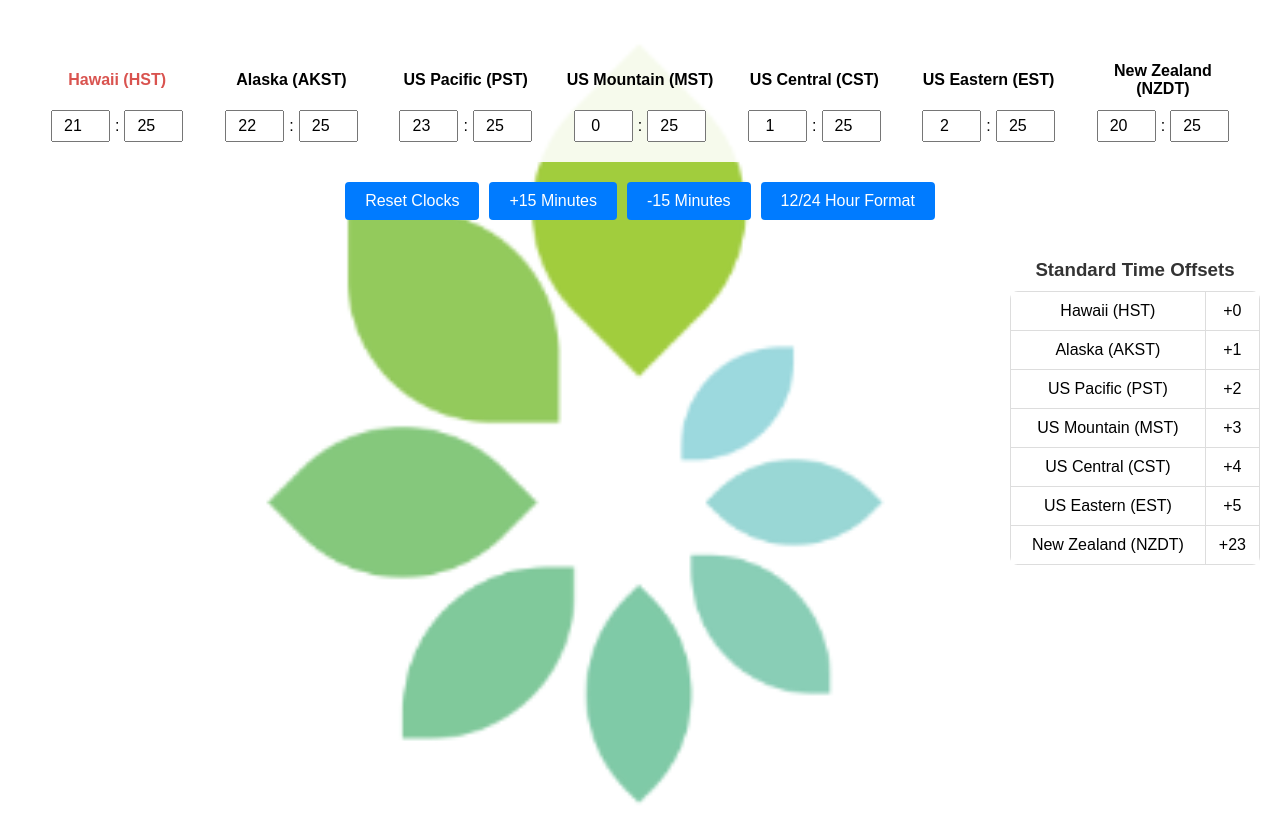
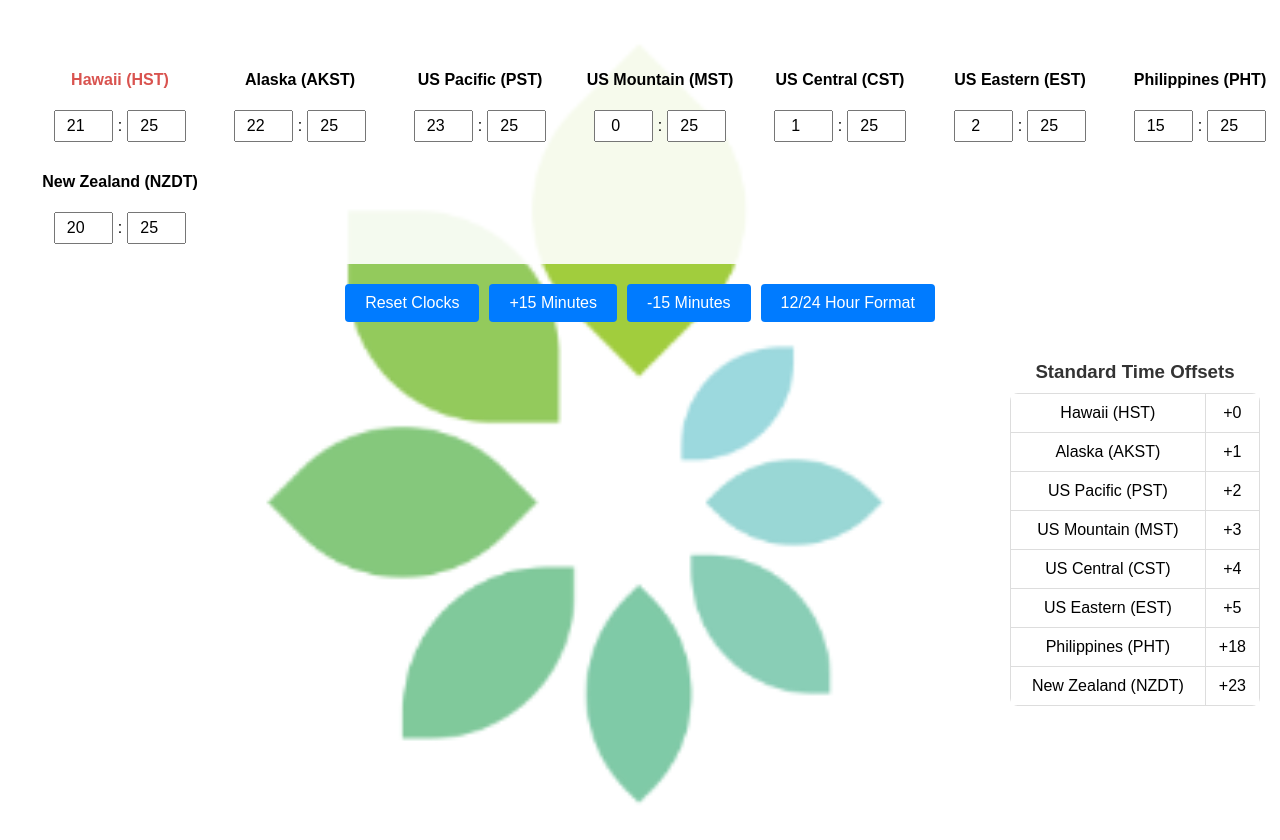
Before and after one commit to saastabp/tz-clocks, a plain HTML site: page index.html in a window 1280 px wide. Drawn offline with Linux system fonts and the light colour scheme.

Commit message:
Added Philippines clock

```diff
--- a/clocks.css
+++ b/clocks.css
@@ -29,7 +29,7 @@ body {
 
 .clock-table {
     width: 100%;
-    max-width: 1200px;
+    max-width: 1400px;
     margin: 20px auto;
     display: grid;
     grid-template-columns: repeat(auto-fit, minmax(150px, 1fr));
--- a/index.html
+++ b/index.html
@@ -61,6 +61,13 @@
                     </div>
                 </div>
                 <div class="clock-column">
+                    <div class="clock-header">Philippines (PHT)</div>
+                    <div class="time-inputs">
+                        <input type="number" id="philippines-hour" min="0" max="23" step="1"> :
+                        <input type="number" id="philippines-minute" min="0" max="59" step="15">
+                    </div>
+                </div>
+                <div class="clock-column">
                     <div class="clock-header">New Zealand (NZDT)</div>
                     <div class="time-inputs">
                         <input type="number" id="new-zealand-hour" min="0" max="23" step="1"> :
@@ -86,6 +93,7 @@
                         <tr><td>US Mountain (MST)</td><td>+3</td></tr>
                         <tr><td>US Central (CST)</td><td>+4</td></tr>
                         <tr><td>US Eastern (EST)</td><td>+5</td></tr>
+                        <tr><td>Philippines (PHT)</td><td>+18</td></tr>
                         <tr><td>New Zealand (NZDT)</td><td>+23</td></tr>
                     </table>
                 </div>
@@ -100,6 +108,7 @@
                         <tr><td>US Mountain (MDT)</td><td>+4</td></tr>
                         <tr><td>US Central (CDT)</td><td>+5</td></tr>
                         <tr><td>US Eastern (EDT)</td><td>+6</td></tr>
+                        <tr><td>Philippines (PHT)</td><td>+18</td></tr>
                         <tr><td>New Zealand (NZDT)</td><td>+23</td></tr>
                     </table>
                 </div>
@@ -108,25 +117,25 @@
     </div>
 
     <script>
-        // All the existing script content remains the same, just add these new functions and modifications:
         function getTimeZones() {
             // Base timezone configuration
             const zones = [
                 { id: 'hawaii', name: 'HST', hourInput: 'hawaii-hour', minuteInput: 'hawaii-minute', offset: 0 },
                 { id: 'alaska', name: 'AKST', hourInput: 'alaska-hour', minuteInput: 'alaska-minute', offset: 1 },
                 { id: 'us-pacific', name: 'PST', hourInput: 'us-pacific-hour', minuteInput: 'us-pacific-minute', offset: 2 },
-                { id: 'arizona', name: 'MST', hourInput: 'arizona-hour', minuteInput: 'arizona-minute', offset: 2 }, // One hour behind Mountain during DST
+                { id: 'arizona', name: 'MST', hourInput: 'arizona-hour', minuteInput: 'arizona-minute', offset: 2 },
                 { id: 'us-mountain', name: 'MST', hourInput: 'us-mountain-hour', minuteInput: 'us-mountain-minute', offset: 3 },
                 { id: 'us-central', name: 'CST', hourInput: 'us-central-hour', minuteInput: 'us-central-minute', offset: 4 },
                 { id: 'us-eastern', name: 'EST', hourInput: 'us-eastern-hour', minuteInput: 'us-eastern-minute', offset: 5 },
+                { id: 'philippines', name: 'PHT', hourInput: 'philippines-hour', minuteInput: 'philippines-minute', offset: 18 },
                 { id: 'new-zealand', name: 'NZDT', hourInput: 'new-zealand-hour', minuteInput: 'new-zealand-minute', offset: 23 }
             ];
 
             // Adjust offsets if DST is in effect
             if (isDST()) {
                 return zones.map(tz => {
-                    if (tz.id === 'arizona') {
-                        return { ...tz, offset: 2 }; // Keep Arizona at MST
+                    if (tz.id === 'arizona' || tz.id === 'philippines') {
+                        return tz; // Philippines and Arizona don't observe DST
                     } else if (['us-pacific', 'us-mountain', 'us-central', 'us-eastern'].includes(tz.id)) {
                         return { ...tz, offset: tz.offset + 1 }; // Add 1 hour for DST
                     }
@@ -135,6 +144,7 @@
             }
             return zones;
         }
+
 
         function isDST() {
             const today = new Date();
```
